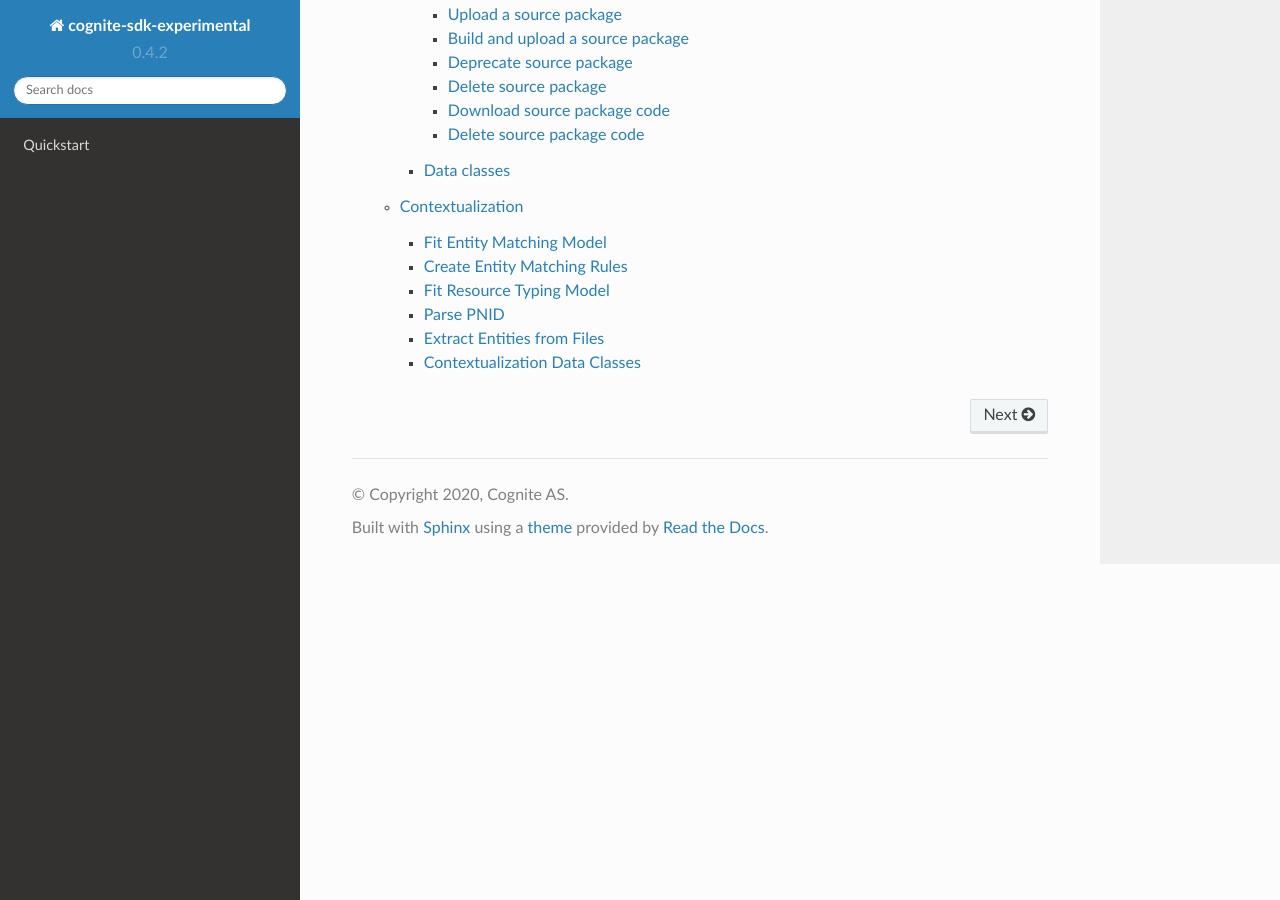
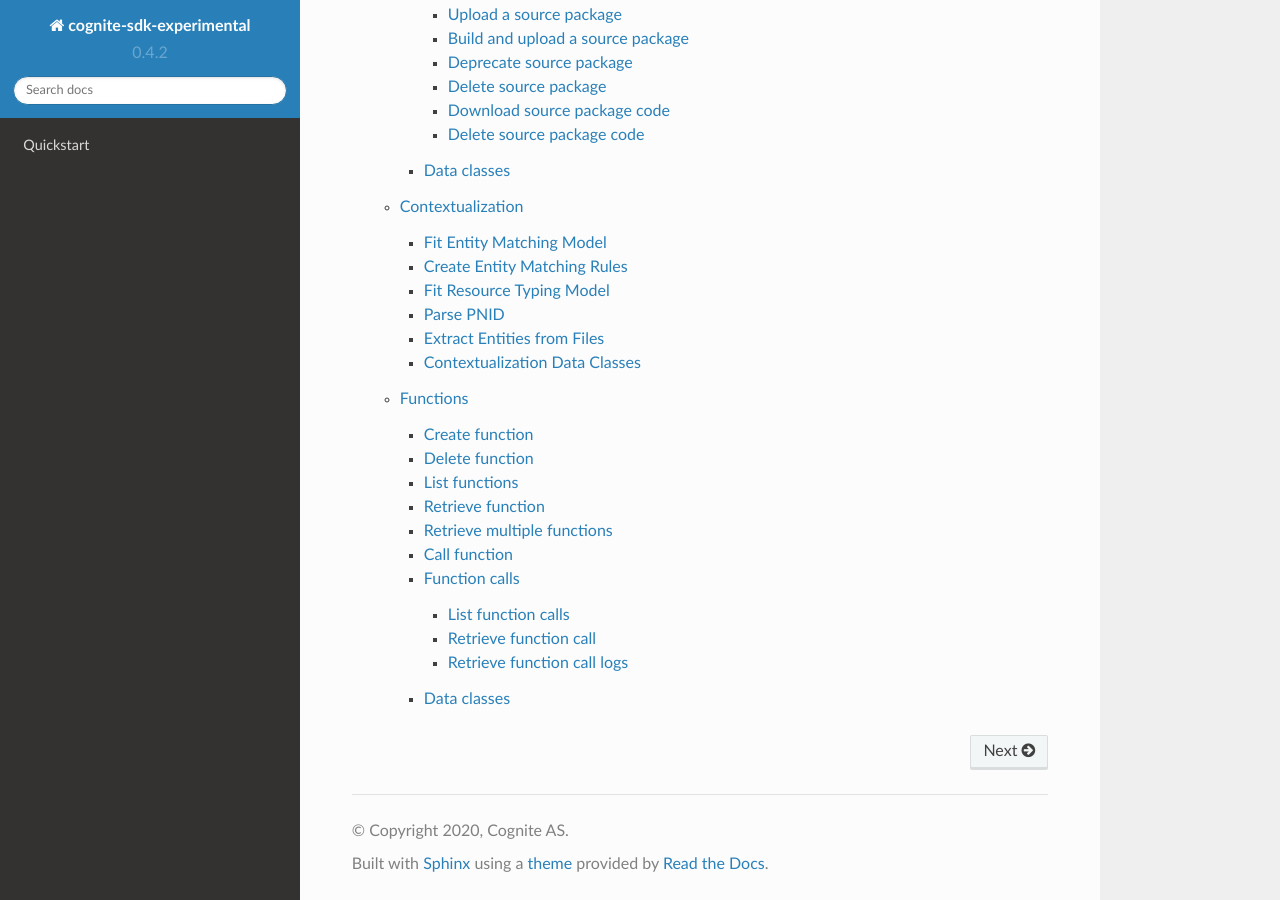
Before and after one commit to cognitedata/cognite-sdk-python-experimental, a Sphinx documentation site: the page built from docs/source/index.rst, in a window 1280 px wide and 900 px high, scrolled down 2305 px. Built offline with Sphinx 7.4.7 and the Read the Docs theme 2.0.0, drawn with Linux system fonts in a browser that asks for light colours.

Commit message:
Update functions docs and add CHANGELOG.md (#22)
* Add and update docs + add CHANGELOG.md

* Fix error in doc

* Remove irrelevant lines from CHANGELOG.md

```diff
--- a/docs/source/cognite.rst
+++ b/docs/source/cognite.rst
@@ -344,3 +344,52 @@ Contextualization Data Classes
     :undoc-members:
     :show-inheritance:
     :inherited-members:
+
+
+Functions
+---------
+
+Create function
+^^^^^^^^^^^^^^^
+.. automethod:: cognite.experimental._api.functions.FunctionsAPI.create
+
+Delete function
+^^^^^^^^^^^^^^^
+.. automethod:: cognite.experimental._api.functions.FunctionsAPI.delete
+
+List functions
+^^^^^^^^^^^^^^
+.. automethod:: cognite.experimental._api.functions.FunctionsAPI.list
+
+Retrieve function
+^^^^^^^^^^^^^^^^^
+.. automethod:: cognite.experimental._api.functions.FunctionsAPI.retrieve
+
+Retrieve multiple functions
+^^^^^^^^^^^^^^^^^^^^^^^^^^^
+.. automethod:: cognite.experimental._api.functions.FunctionsAPI.retrieve_multiple
+
+Call function
+^^^^^^^^^^^^^
+.. automethod:: cognite.experimental._api.functions.FunctionsAPI.call
+
+
+Function calls
+^^^^^^^^^^^^^^
+List function calls
+~~~~~~~~~~~~~~~~~~~
+.. automethod:: cognite.experimental._api.functions.FunctionCallsAPI.list
+
+Retrieve function call
+~~~~~~~~~~~~~~~~~~~~~~
+.. automethod:: cognite.experimental._api.functions.FunctionCallsAPI.retrieve
+
+Retrieve function call logs
+~~~~~~~~~~~~~~~~~~~~~~~~~~~
+.. automethod:: cognite.experimental._api.functions.FunctionCallsAPI.logs
+
+Data classes
+^^^^^^^^^^^^
+.. automodule:: cognite.experimental.data_classes.functions
+    :members:
+    :show-inheritance:
```
Also changed, not shown: CHANGELOG.md (added, +18 -0 lines), 1 other file.
